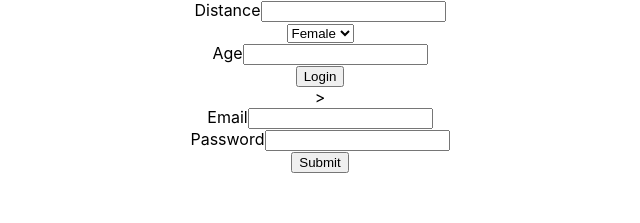
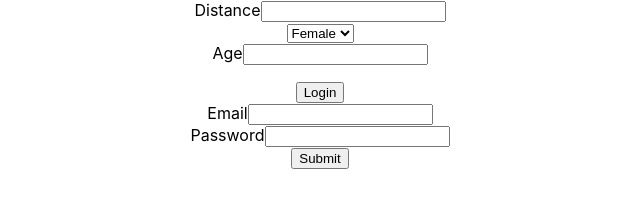
Before and after one commit to oliverochman/react_cooper_client, a React (Create React App) app: page / in a window 1280 px wide. Both pictures are taken after a click on the button "Login". Shown: the top 223 px of the page, without its empty margins (320-960 px from the left). Built offline with nearby package versions, Linux system fonts and the light colour scheme.

Commit message:
code cleaning

```diff
--- a/jest-puppeteer.config.js
+++ b/jest-puppeteer.config.js
@@ -7,10 +7,12 @@ process.env.TEST_SERVER_PORT = port
 module.exports = {
     launch: {
         headless: process.env.CI === 'true',
+        slowMo: 50,
+        devtools: true
     },
     browserContext: process.env.INCOGNITO ? 'incognito' : 'default',
     server: {
-        command: `cross-env PORT=${port} react-scripts start`,
+        command: `PORT=${port} react-scripts start`,
         port,
         launchTimeout: 4000,
     },
--- a/package.json
+++ b/package.json
@@ -5,14 +5,14 @@
   "dependencies": {
     "react": "^16.7.0",
     "react-dom": "^16.7.0",
-    "react-scripts": "2.1.2"
+    "react-scripts": "^2.1.3"
   },
   "scripts": {
     "start": "react-scripts start",
     "build": "react-scripts build",
     "test": "react-scripts test",
     "eject": "react-scripts eject",
-    "e2e": "jest -c jest.config.js "
+    "test:features": "jest -c jest.config.js"
   },
   "eslintConfig": {
     "extends": "react-app"
@@ -24,7 +24,6 @@
     "not op_mini all"
   ],
   "devDependencies": {
-    "cross-env": "^5.2.0",
     "enzyme": "^3.8.0",
     "enzyme-adapter-react-16": "^1.7.1",
     "jest-dev-server": "^3.7.0",
--- a/src/App.js
+++ b/src/App.js
@@ -11,43 +11,67 @@ class App extends Component {
       authenticated: false,
       distance: '',
       gender: 'female',
-      age: ''
+      age: '',
+      email: '',
+      password: '',
+      loginMessage: ''
     }
   }
 
-  login(e) {
-    this.setState({ authenticated: true});
+  onLogin(event) {
+    if (this.state.email !== 'johndoe@mail.com') {
+      this.setState({ loginMessage: "Wrong password" })
+    } else {
+      this.setState({ authenticated: true, loginMessage: `Welcome ${this.state.email}` });
+    }
+  }
+
+  onChange(event) {
+    this.setState({
+      [event.target.id]: event.target.value
+    })
+  }
+
+  renderLoginElements() {
+    if (this.state.authenticated && this.state.loginMessage) {
+      return (
+        <div>
+          <p>{this.state.loginMessage}</p>
+
+        </div>
+      )
+    } else {
+      return (
+        <div>
+          <p>{this.state.loginMessage}</p>
+          <LoginForm loginHandler={this.onLogin.bind(this)} inputChangeHandler={this.onChange.bind(this)} />
+
+        </div>
+
+      )
+    }
   }
 
   render() {
-
-  let loginStatus;
-
-    if (this.state.authenticated === false) {
-      loginStatus = <LoginForm onChangeValue={this.login.bind(this)}/>
-    } else {
-      loginStatus = <p>Welcome johndoe@mail.com</p>
-    }
-
     return (
       <div className="App">
         <div>
           <label>Distance</label>
-          <input id="distance" onChange={(e) => this.setState({ distance: e.target.value})}></input>
+          <input id="distance" onChange={(e) => this.setState({ distance: e.target.value })}></input>
         </div>
 
-        <select id="gender" onChange={(e) => this.setState({gender: e.target.value})}>
+        <select id="gender" onChange={(e) => this.setState({ gender: e.target.value })}>
           <option value="female">Female</option>
           <option value="male">Male</option>
         </select>
 
         <div>
           <label>Age</label>
-          <input id="age" onChange={(e) => this.setState({ age: e.target.value})}></input>
+          <input id="age" onChange={(e) => this.setState({ age: e.target.value })}></input>
         </div>
 
         <div>
-          {loginStatus}
+          {this.renderLoginElements()}
         </div>
 
         <DisplayCooperResult
--- a/src/LoginForm.js
+++ b/src/LoginForm.js
@@ -13,15 +13,15 @@ class LoginForm extends Component {
 
     if (this.state.renderForm === true) {
       form = (
-        <form onSubmit={this.props.onChangeValue}>>
+        <form onSubmit={this.props.loginHandler}>
           <div>
-            <label>Email</label>
-            <input id="email"></input>
+            <label >Email</label>
+            <input id="email" onChange={this.props.inputChangeHandler}></input>
           </div>
 
           <div>
             <label>Password</label>
-            <input id="password"></input>
+            <input id="password" onChange={this.props.inputChangeHandler}></input>
           </div>
           <button id="submit">Submit</button>
         </form>
```
Also changed, not shown: 1 other file (tests, documents, lock files or other folders).
